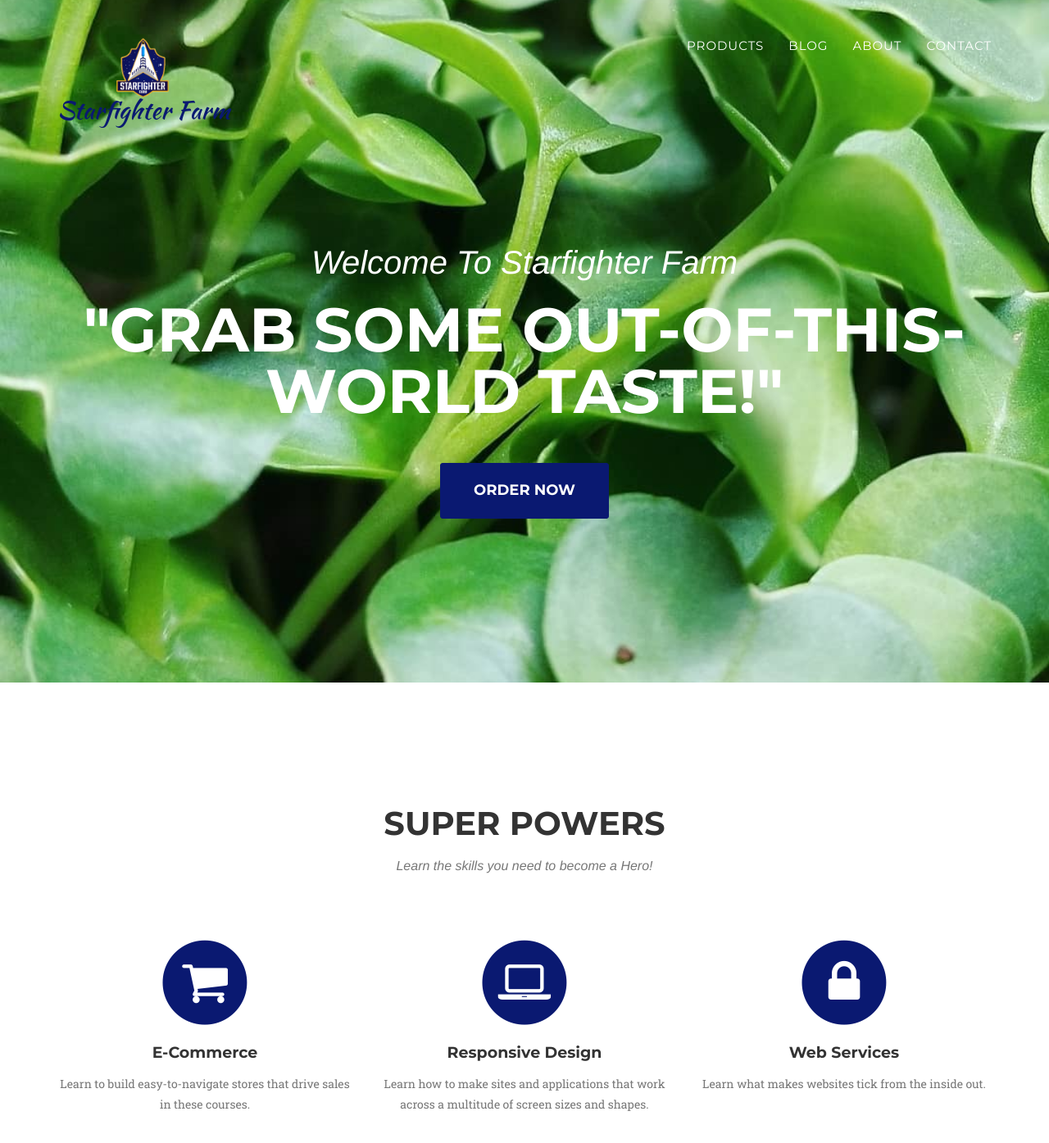
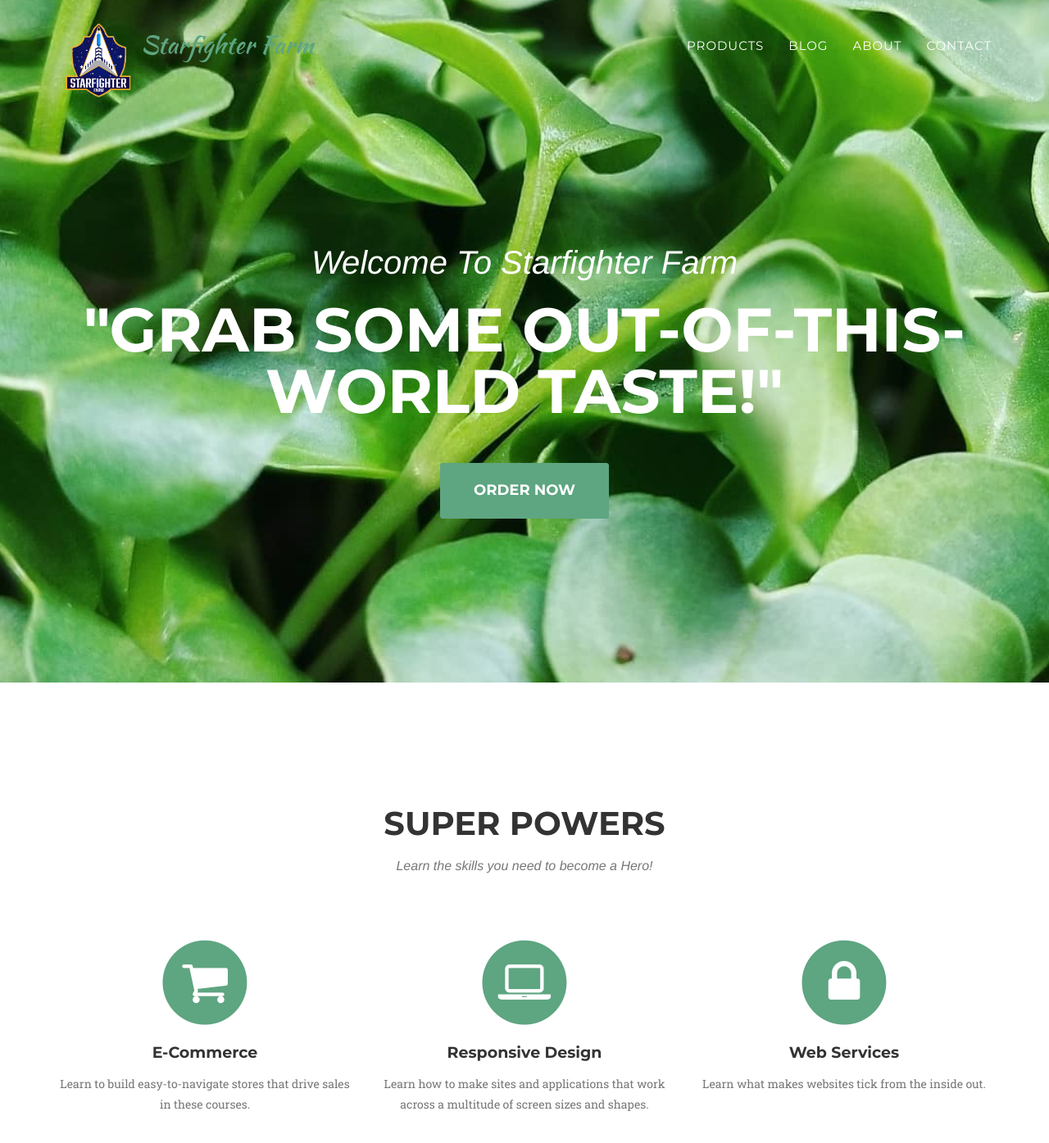
Before and after one commit to StarfighterFarm/sff-main, a Jekyll site: the page built from index.html, in a window 1280 px wide and 1400 px high. Shown: the top 1395 px of the window at 82% size. Built offline with Jekyll 4.4.1, drawn with Linux system fonts in a browser that asks for light colours; some web fonts are replaced.

Commit message:
header theme

```diff
--- a/_data/template.yml
+++ b/_data/template.yml
@@ -1,6 +1,6 @@
 # Color settings (hex-codes without the leading hash-tag)
 color:
-  primary: 0A1971
+  primary: 5EA581
   secondary: fec503
   secondary-dark: 333
   muted: 777
--- a/_includes/header.html
+++ b/_includes/header.html
@@ -10,7 +10,11 @@
                     <span class="icon-bar"></span>
                 </button>
 
-                <a class="navbar-brand page-scroll" href="#page-top"><img src="img/logos/SFF-1word_1615828121.png" class="img-responsive img-centered" alt="Starfighter Farm Logo" style="height:80px;">{{site.title}}</a>
+                  <div class="nav navbar-nav navbar-left">
+                    <img src="img/logos/SFF-1word_1615828121.png" class="img-responsive img-centered" alt="Starfighter Farm Logo" style="height:100px;">
+                  </div>
+
+                <a class="navbar-brand page-scroll" href="#page-top">{{site.title}}</a>
             </div>
 
             <!-- Collect the nav links, forms, and other content for toggling -->
```
